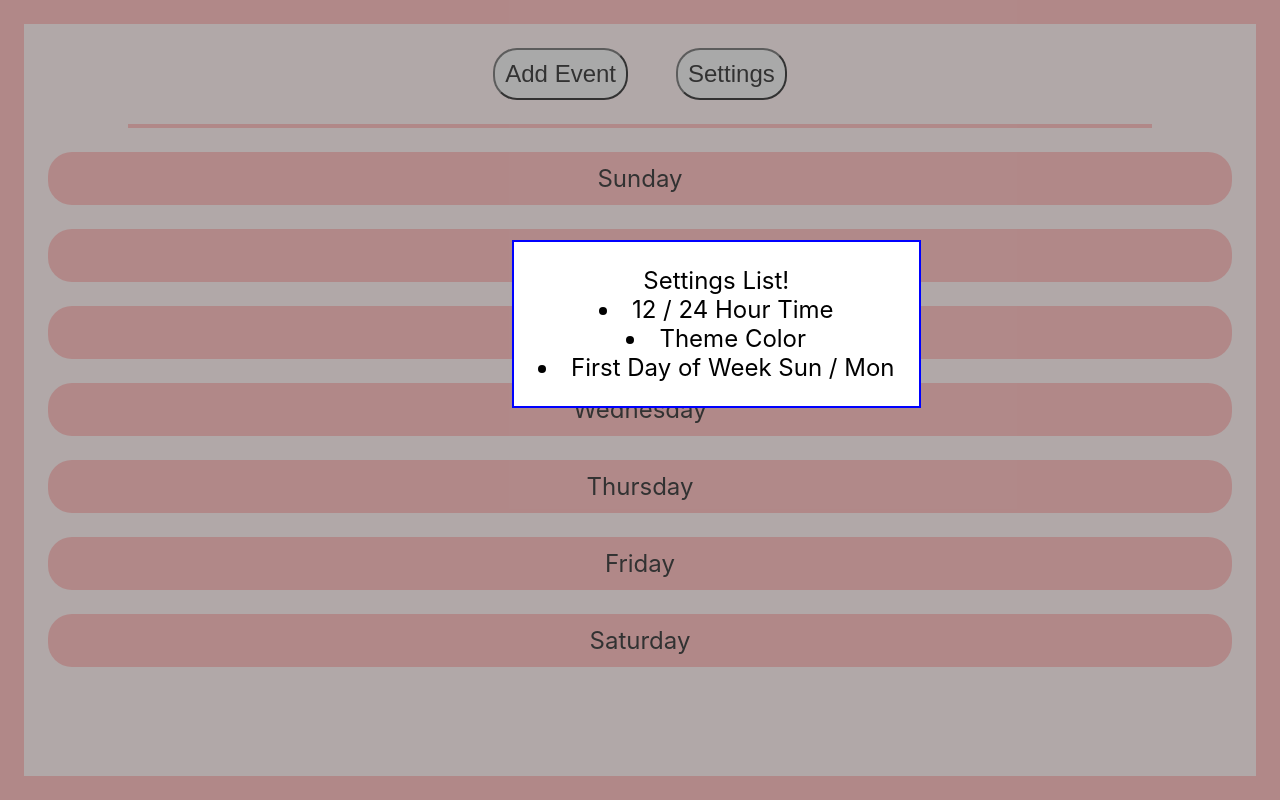
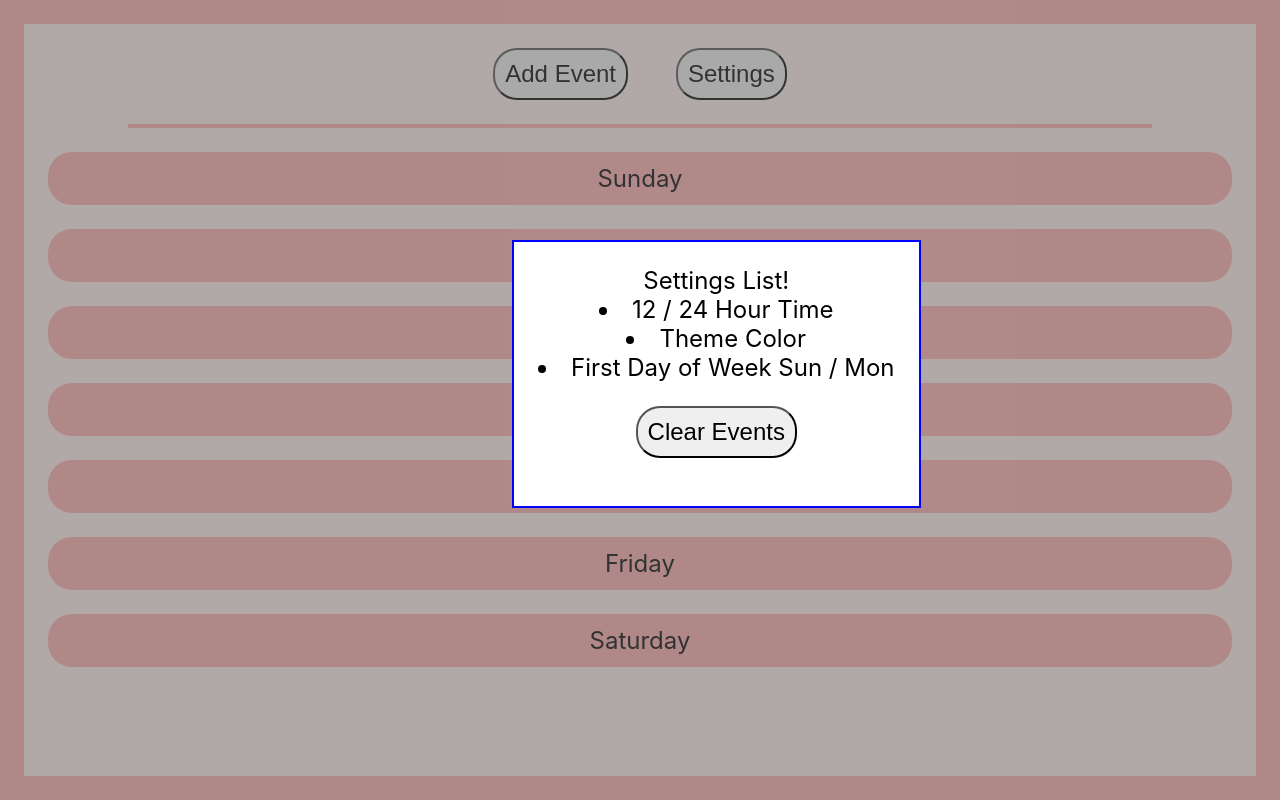
Before and after one commit to blloop/weeklies-alpha, a React (Create React App) app: page / in a window 1280 px wide. Both pictures are taken after a click on the button "Settings". Built offline with nearby package versions, Linux system fonts and the light colour scheme.

Commit message:
add duplicate checking

```diff
--- a/src/components/AddEventDialog.js
+++ b/src/components/AddEventDialog.js
@@ -6,7 +6,7 @@ class AddEventDialog extends Component {
     constructor(props) {
         super(props);
         this.state = {
-            showDialog: (this.props.showDialog === 'events'),
+            showDialog: this.props.showDialog,
             inputText: '',
             dayOfWeek: 'Sunday',
         }
@@ -48,7 +48,7 @@ class AddEventDialog extends Component {
     render() {
         return (
             <>
-                {(this.props.showDialog === 'events') &&
+                {this.props.showDialog &&
                     <div className='addevents overlay'>
                         <button
                             onClick={this.addToList.bind(this)}>
--- a/src/components/Calendar.js
+++ b/src/components/Calendar.js
@@ -5,34 +5,46 @@ import EventList from './EventList';
 class Calendar extends Component {
 
     constructor(props) {
+        let jsonEvents = localStorage.getItem('weeklies-events');
         super(props);
         this.state = {
-            Events: []
+            Events: (jsonEvents ? JSON.parse(jsonEvents) : [])
         };
     }
 
-    addEvent(item) {
-        // Pseudocode: Check if list contains item by name already
-        // if (this.state.Events.contains(item.title)) {
-
-        // }
+    addEvent = (item) => {
+        if (this.state.Events.some(
+            curr => curr.title === item.title && curr.day === item.day)) {
+            alert("Cannot add duplicate event!");
+            return;
+        }
         let newList = this.state.Events
         newList.push(item)
         let newState = {
             Events: newList
         }
         this.setState(newState);
+        localStorage.setItem('weeklies-events', JSON.stringify(this.state.Events));
     };
+
+    clearEvents() {
+        let newState = {
+            Events: []
+        }
+        this.setState(newState);
+        localStorage.setItem('weeklies-events', JSON.stringify(this.state.Events));
+    }
 
     render() {
         return (
             <div className='calendar'>
                 <NavBar
-                    eventAdd={this.addEvent.bind(this)}>
+                    eventAdd={this.addEvent.bind(this)}
+                    eventClear={this.clearEvents.bind(this)}>
                 </NavBar>
                 <hr></hr>
                 <EventList
-                    EventsList={this.state.Events}>
+                    allEvents={this.state.Events}>
                 </EventList>
             </div>
         )
--- a/src/components/EventList.js
+++ b/src/components/EventList.js
@@ -15,7 +15,7 @@ class EventList extends Component {
         let Friday = [];
         let Saturday = [];
 
-        this.props.EventsList.map((value) => (
+        this.props.allEvents.map((value) => (
             value.day === 'Sunday' ?
                 Sunday.push(<li key={value.title}>{value.title}</li>) :
                 (value.day === 'Monday' ?
@@ -34,31 +34,31 @@ class EventList extends Component {
 
         return (
             <div className='eventlist'>
-                <div className='column'>
+                <div className='column' id='Sunday'>
                     <p> Sunday </p>
                     {Sunday}
                 </div>
-                <div className='column'>
+                <div className='column' id='Monday'>
                     <p> Monday </p>
                     {Monday}
                 </div>
-                <div className='column'>
+                <div className='column' id='Tuesday'>
                     <p> Tuesday </p>
                     {Tuesday}
                 </div>
-                <div className='column'>
+                <div className='column' id='Wednesday'>
                     <p> Wednesday </p>
                     {Wednesday}
                 </div>
-                <div className='column'>
+                <div className='column' id='Thursday'>
                     <p> Thursday </p>
                     {Thursday}
                 </div>
-                <div className='column'>
+                <div className='column' id='Friday'>
                     <p> Friday </p>
                     {Friday}
                 </div>
-                <div className='column'>
+                <div className='column' id='Saturday'>
                     <p> Saturday </p>
                     {Saturday}
                 </div>
--- a/src/components/NavBar.js
+++ b/src/components/NavBar.js
@@ -34,7 +34,7 @@ class NavBar extends Component {
         this.setState(newState);
     }
 
-    resetModal() {
+    closeModal() {
         let newState = {
             openDialog: null
         }
@@ -54,15 +54,16 @@ class NavBar extends Component {
                 </button>
 
                 <Modal
-                    closeModal={this.resetModal.bind(this)}
+                    closeModal={this.closeModal.bind(this)}
                     openModal={this.state.openDialog !== null}>
                 </Modal>
                 <AddEventDialog
                     eventAdd={this.props.eventAdd}
-                    showDialog={this.state.openDialog}>
+                    showDialog={this.state.openDialog === 'events'}>
                 </AddEventDialog>
                 <SettingsDialog
-                    showDialog={this.state.openDialog}>
+                    eventClear={this.props.eventClear}
+                    showDialog={this.state.openDialog === 'settings'}>
                 </SettingsDialog>
             </div >
         )
--- a/src/components/SettingsDialog.js
+++ b/src/components/SettingsDialog.js
@@ -5,7 +5,7 @@ class SettingsDialog extends Component {
     constructor(props) {
         super(props);
         this.state = {
-            showDialog: (this.props.showDialog === 'settings'),
+            showDialog: this.props.showDialog,
             inputText: ''
         }
     }
@@ -13,12 +13,16 @@ class SettingsDialog extends Component {
     render() {
         return (
             <>
-                {(this.props.showDialog === 'settings') &&
+                {this.props.showDialog &&
                     <div className='settings overlay'>
                         <p> Settings List! </p>
                         <li> 12 / 24 Hour Time </li>
                         <li> Theme Color </li>
                         <li> First Day of Week Sun / Mon </li>
+                        <button
+                            onClick={this.props.eventClear}>
+                            Clear Events
+                        </button>
                     </div>
                 }
             </>
```
